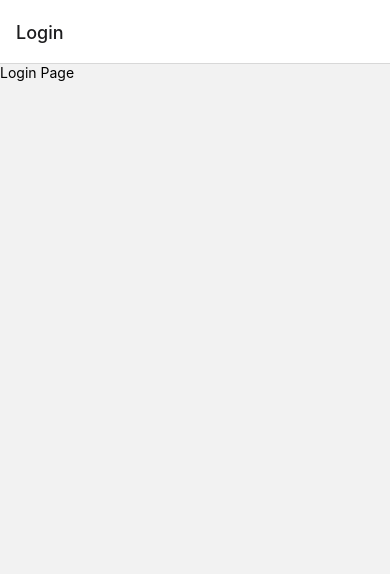
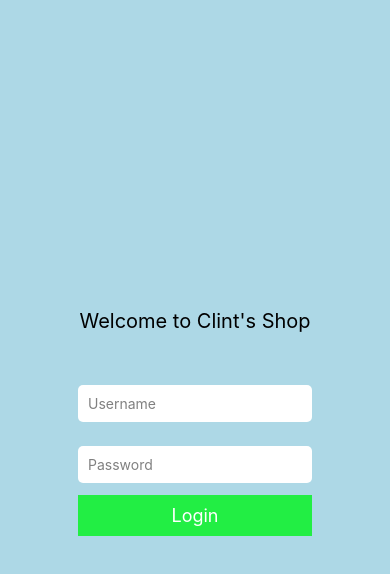
Before and after one commit to iam-clintonn/clint_ecommerceshop, a React Native app: screen /Login in a window 390 px wide. Shown: the top 574 px of the page. Built offline with nearby package versions, Linux system fonts and the light colour scheme.

Commit message:
Login Page Update

```diff
--- a/App.js
+++ b/App.js
@@ -1,10 +1,12 @@
-import { StatusBar } from 'expo-status-bar';
 import React from 'react';
-import { StyleSheet, Text, View } from 'react-native';
 
 import { NavigationContainer } from "@react-navigation/native";
 import { createStackNavigator } from '@react-navigation/stack';
 import Login from './app/screens/Login';
+import Home from './app/screens/Home';
+import ProductDetails from './app/screens/ProductDetails';
+import Cart from './app/screens/Cart';
+
 
 
 export default function App() {
@@ -13,8 +15,12 @@ export default function App() {
   return (
     <NavigationContainer>
 
-      <Stack.Navigator initialRoute="login">
+      <Stack.Navigator initialRoute="login" screenOptions={{headerShown:false}}>
         <Stack.Screen name="Login" component={Login} />
+        <Stack.Screen name="Home" component={Home} />
+        <Stack.Screen name="Productdetails" component={ProductDetails} />
+        <Stack.Screen name="Cart" component={Cart} />
+
       </Stack.Navigator>
     </NavigationContainer>
 
--- /dev/null
+++ b/app/screens/Cart.js
@@ -0,0 +1,15 @@
+import React from 'react'
+import { StyleSheet, Text, View } from 'react-native'
+import { SafeAreaView } from 'react-native-safe-area-context'
+
+const Cart = () => {
+    return (
+        <SafeAreaView>
+            <Text> Cart Page </Text>
+        </SafeAreaView>
+    )
+}
+
+export default Cart
+
+const styles = StyleSheet.create({})
--- /dev/null
+++ b/app/screens/Home.js
@@ -0,0 +1,15 @@
+import React from 'react'
+import { StyleSheet, Text, View } from 'react-native'
+import { SafeAreaView } from 'react-native-safe-area-context'
+
+const Home = () => {
+    return (
+        <SafeAreaView>
+            <Text> Home Page </Text>
+        </SafeAreaView>
+    )
+}
+
+export default Home
+
+const styles = StyleSheet.create({})
--- a/app/screens/Login.js
+++ b/app/screens/Login.js
@@ -1,12 +1,26 @@
 import React from 'react'
-import { StyleSheet, Text, View } from 'react-native'
+import { StyleSheet, Text, View, TextInput, TouchableOpacity } from 'react-native'
+import { SafeAreaView } from 'react-native-safe-area-context'
+const Login = ({navigation}) => {
 
-const Login = () => {
+    const handleLogin = () => {
+        navigation.navigate('Home');
+
+    };
+
+
     return (
-        <View>
-            <Text>Login Page</Text>
-        </View>
+        <SafeAreaView style={{backgroundColor:"#ADD8E6", flex: 1, justifyContent:"center", alignItems:"center"}}>
+            <Text style={{marginBottom:40, fontSize: 20}}>Welcome to Clint's Shop</Text>
+            <TextInput style={{backgroundColor: "#fff", padding: 10, borderRadius: 5, margin: 12, color: "grey", width: "60%"}} placeholder="Username"/>
+            <TextInput style={{backgroundColor: "#fff", padding: 10, borderRadius: 5, margin: 12, color: "grey", width: "60%"}} placeholder="Password" secureTextEntry/>
+            {/* secureTextEntry for hiding passwords when entered into placeholder */}
+
+
+            <TouchableOpacity style={{backgroundColor: "#2e4", width: "60%", justifyContent: "center", alignItems: "center", padding: 10}} onPress = {handleLogin}><Text style={{color: '#fff', fontSize: 18}}>Login</Text></TouchableOpacity>
+        </SafeAreaView>
     )
+
 }
 
 export default Login
--- /dev/null
+++ b/app/screens/ProductDetails.js
@@ -0,0 +1,15 @@
+import React from 'react'
+import { StyleSheet, Text, View } from 'react-native'
+import { SafeAreaView } from 'react-native-safe-area-context'
+
+const ProductDetails = () => {
+    return (
+        <SafeAreaView>
+            <Text> Products Screen Pages </Text>
+        </SafeAreaView>
+    )
+}
+
+export default ProductDetails
+
+const styles = StyleSheet.create({})
```
